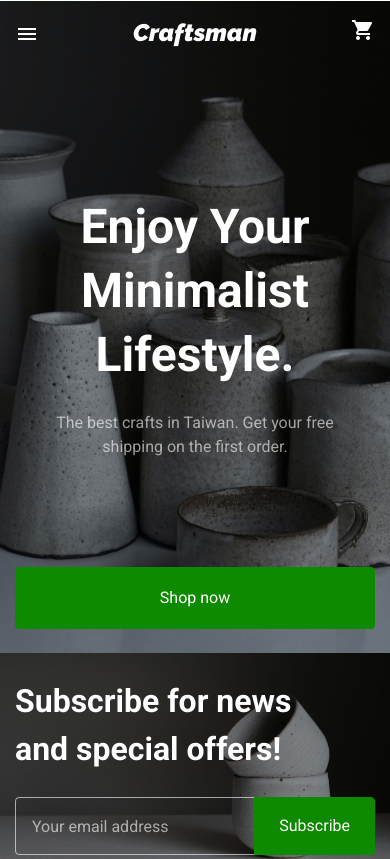
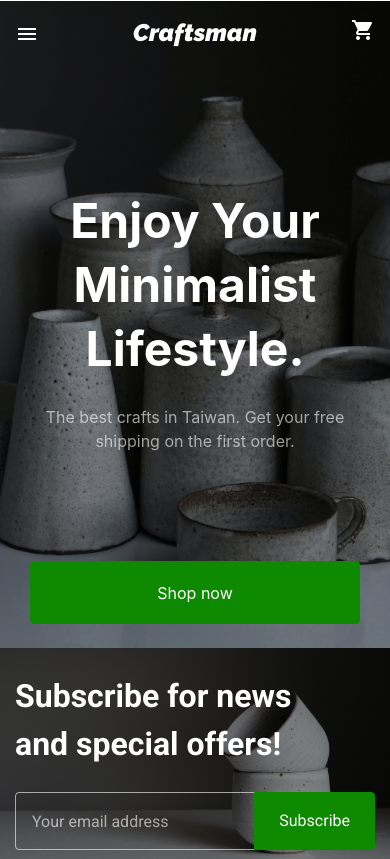
Before and after one commit to a3803896/HexSchool_week6, a plain HTML site: page index.html in a window 390 px wide. Shown: the top 859 px of the page. Drawn offline with Linux system fonts and the light colour scheme.

Commit message:
Update 2020-05-19T17:56:58.179Z

```diff
--- a/index.html
+++ b/index.html
@@ -72,38 +72,26 @@
   </div>
 
 
-<div class="banner d-lg-flex roboto">
-    <div class="bannerLeft container d-lg-block d-none">
+<div class="banner container-fluid">
+
+
+    <!-- 背景 -->
+    <div class="row justify-content-lg-end">
+        <div class="col-lg-6 bannerBg"></div>
+        <div class="bannerBgOpacity"></div>
+    </div>
+    <!-- 文字 -->
+    <div class="container">
         <div class="row">
-            <div class="col-lg-5">
-                <h2>Enjoy Your <br> Minimalist Lifestyle.</h2>
-                <p>The best crafts in Taiwan. Get your free shipping on the first order.</p>
+            <div class="col-lg-7 bannerText">
+                <h2>Enjoy Your <br>Minimalist Lifestyle.</h2>
+                <p>The best crafts in Taiwan. Get your free <br> shipping on the first order.</p>
             </div>
         </div>
         <div class="row">
             <div class="col-lg-2">
-                <input class="btn btn-success shopNow" type="submit" id="button-addon2" value="Shop now">
+                <a class="btn btn-success shopBtn" href="#" role="button">Shop now</a>
             </div>
-        </div>
-
-    </div>
-    <div class="bannerRight d-block d-lg-none">
-        <div class="bannerOpacity">
-            <div class="container">
-                <div class="row">
-                    <div class="col-12">
-                        <div class="bannerInner d-lg-none">
-                            <h2>Enjoy Your <br> Minimalist Lifestyle.</h2>
-                            <p>The best crafts in Taiwan. Get your free shipping on the first order.</p>
-                            <input class="btn btn-success shopNow" type="submit" id="button-addon2" value="Shop now">
-                        </div>
-                    </div>
-                </div>
-            </div>
-
-
-
-
         </div>
     </div>
 </div>
```
Also changed, not shown: assets/style/all.css, 1 other file.
